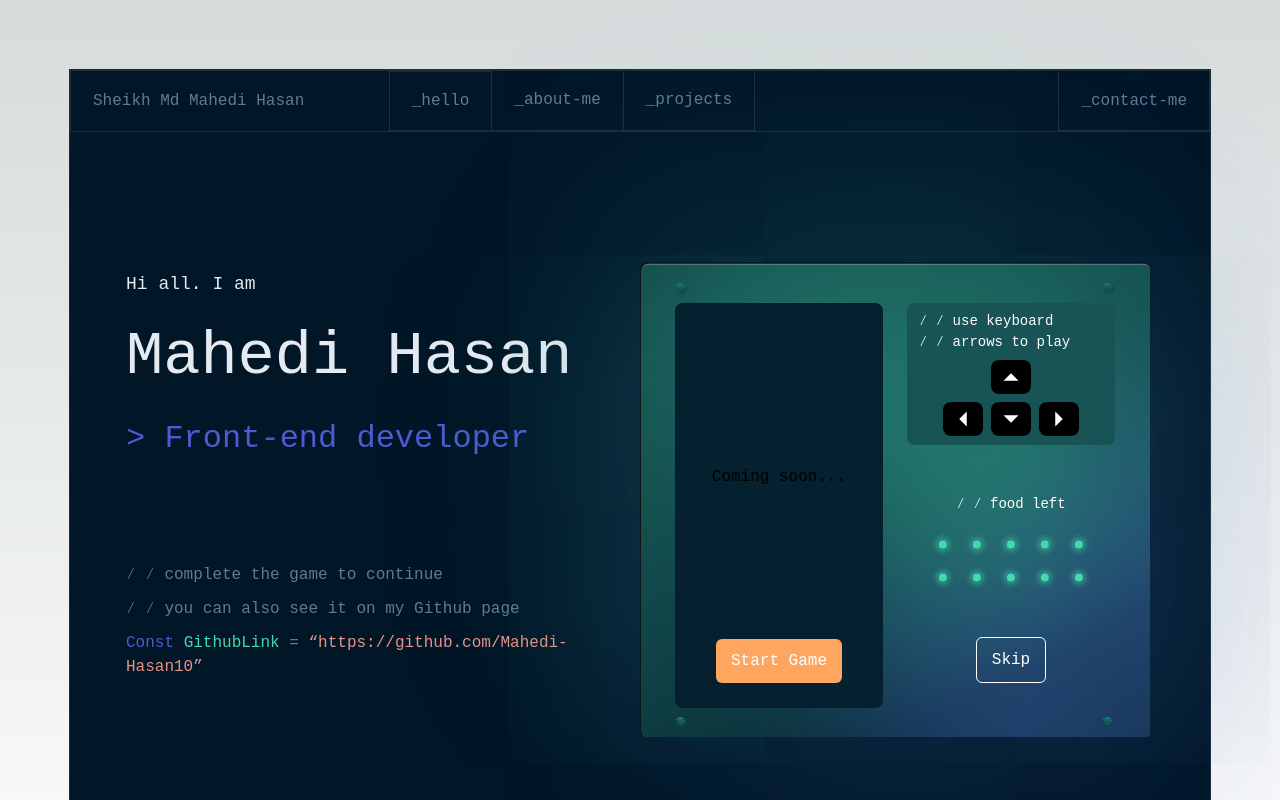
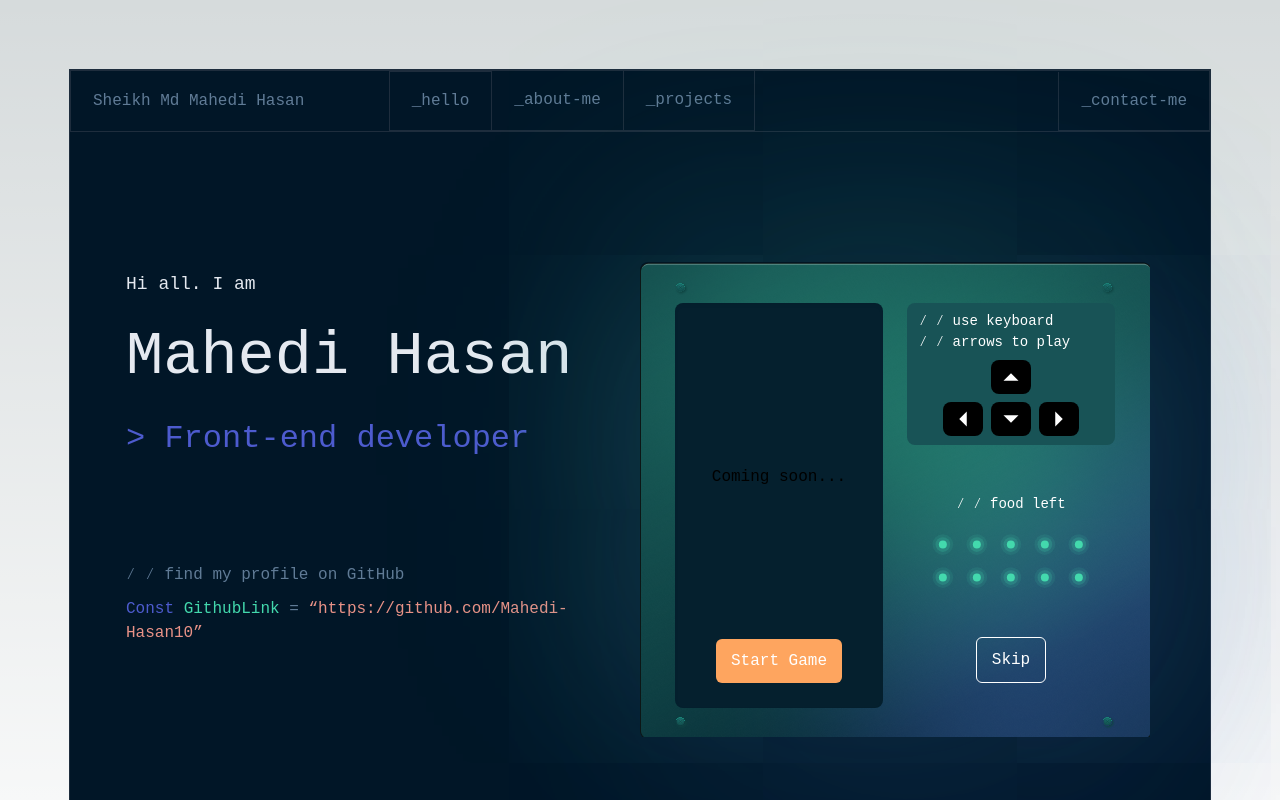
Before and after one commit to Mahedi-Hasan10/NexTPortfolio, a Next.js app: page / in a window 1280 px wide. Shown: the top 800 px of the page. Built offline with nearby package versions, Linux system fonts and the light colour scheme.

Commit message:
hero update

```diff
--- a/app/page.jsx
+++ b/app/page.jsx
@@ -22,8 +22,7 @@ export default function Home() {
             &gt; Front-end developer
           </h3>
           <div className="text-[#607B96] font-[450] py-2 lg:mt-[80px] md:mt-[40px] mt-[30px] flex flex-col gap-[10px]">
-            <p>&frasl; &frasl; complete the game to continue</p>
-            <p>&frasl; &frasl; you can also see it on my Github page</p>
+            <p>&frasl; &frasl; find my profile on GitHub</p>
             <p className="text-[16px] font-[500]">
               <span className="text-[#4D5BCE]">Const</span>{" "}
               <span className="text-[#43D9AD]"> GithubLink</span> <span>=</span>{" "}
```
